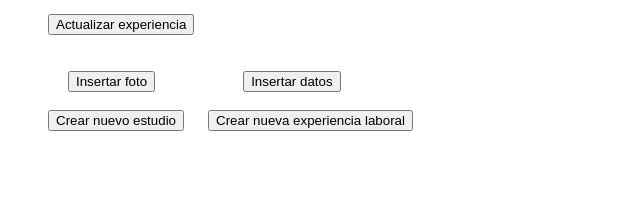
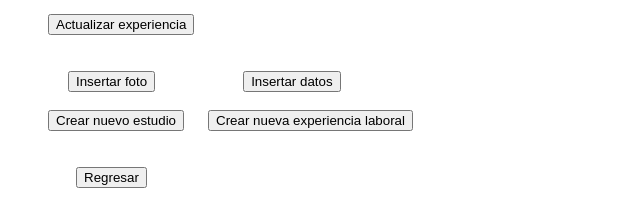
Before and after one commit to sebasMatiz29/prueba_tecnica, a Django app: page /detail/1 in a window 1280 px wide. Shown: the part 820-1024 px from the top of the page, without its empty margins (0-640 px from the left). Before the commit the page ends 951 px from the top, so only its background shows below. Run offline with Django 4.2, Linux system fonts and the light colour scheme; data comes from the database, SQL or seed files in the repository.

Commit message:
Update detail.html

```diff
--- a/empleados/manejo_empleados/templates/manejo_empleados/detail.html
+++ b/empleados/manejo_empleados/templates/manejo_empleados/detail.html
@@ -60,4 +60,9 @@
     <a href="/admin/manejo_empleados/estudio/add/"><input type="button" value="Crear nuevo estudio"></a>
     &nbsp;&nbsp;&nbsp;&nbsp;
     <a href="/admin/manejo_empleados/experiencia/add/"><input type="button" value="Crear nueva experiencia laboral"></a>
+    <br>
+    <br>
+    <br>
+    &nbsp;&nbsp;&nbsp;&nbsp;&nbsp;&nbsp;
+    <a href="/"><input type="button" value="Regresar"></a>
 </ul>
```
